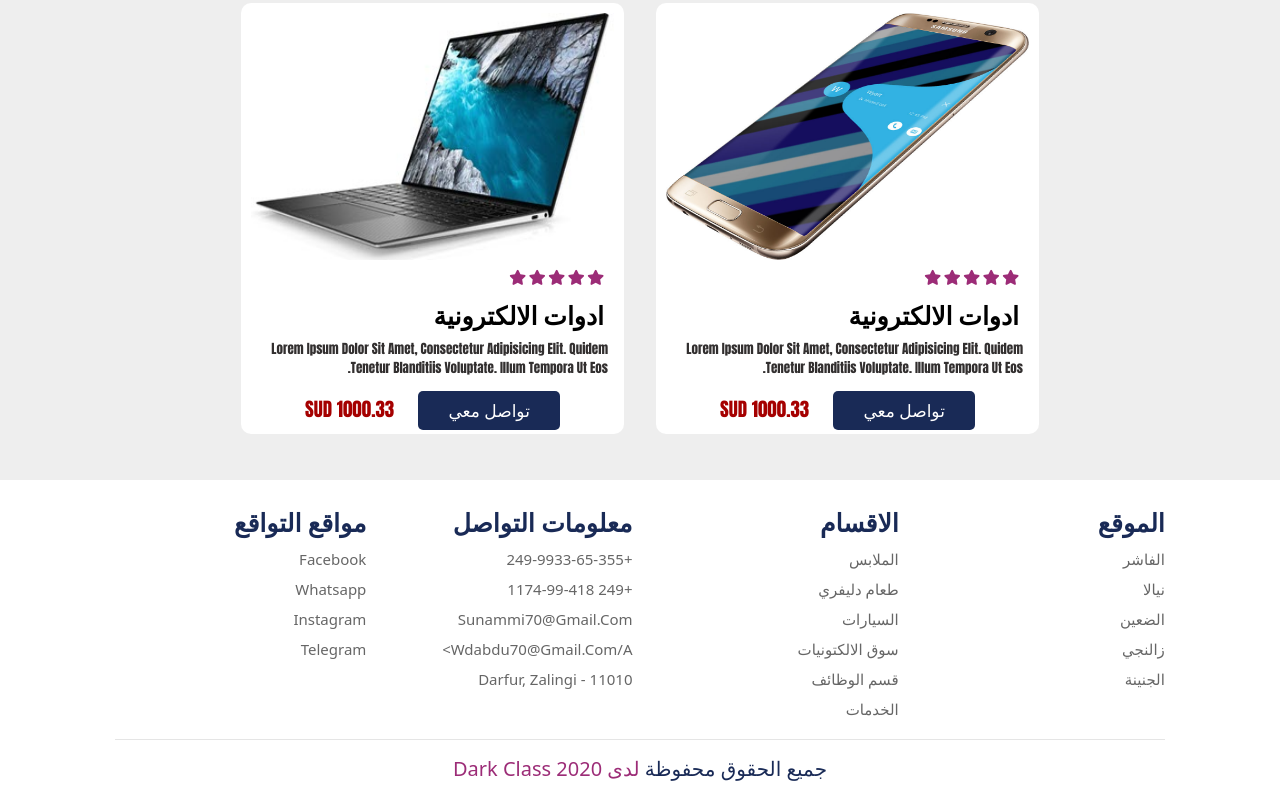
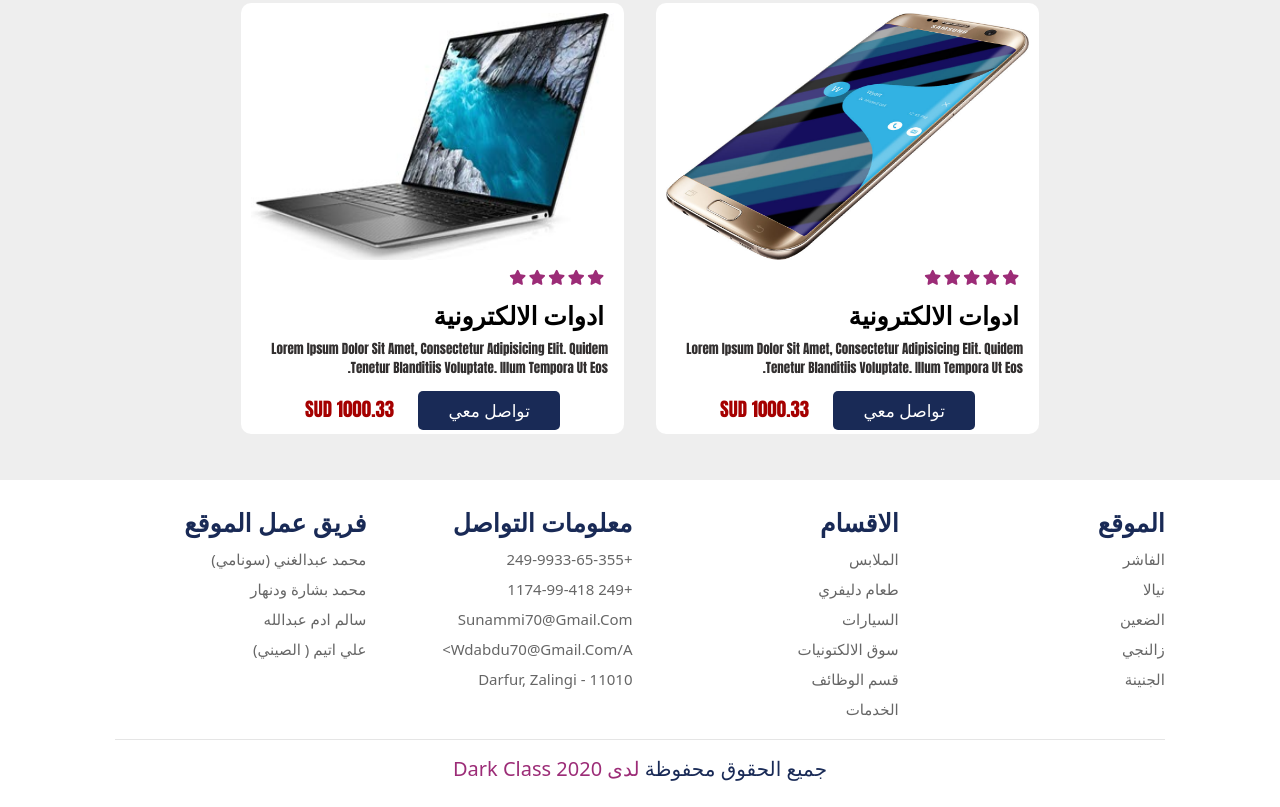
Before and after one commit to Sunammi70/darkclass, a plain HTML site: page index.html in a window 1280 px wide. Shown: the part 2800-3607 px from the top of the page. Drawn offline with nearby package versions, Linux system fonts and the light colour scheme; a script that the page names is missing.

Commit message:
updata 1.1.0

```diff
--- a/index.html
+++ b/index.html
@@ -319,11 +319,11 @@
         </div>
 
         <div class="box">
-            <h3>مواقع التواقع </h3>
-            <a href="#">facebook</a>
-            <a href="#">whatsapp</a>
-            <a href="#">instagram</a>
-            <a href="#">telegram</a>
+            <h3>فريق عمل الموقع </h3>
+            <a href="#">محمد عبدالغني (سونامي)</a>
+            <a href="#">محمد بشارة ودنهار </a>
+            <a href="#">سالم ادم عبدالله </a>
+            <a href="#">علي  اتيم ( الصيني)  </a>
         </div>
 
     </div>
```
